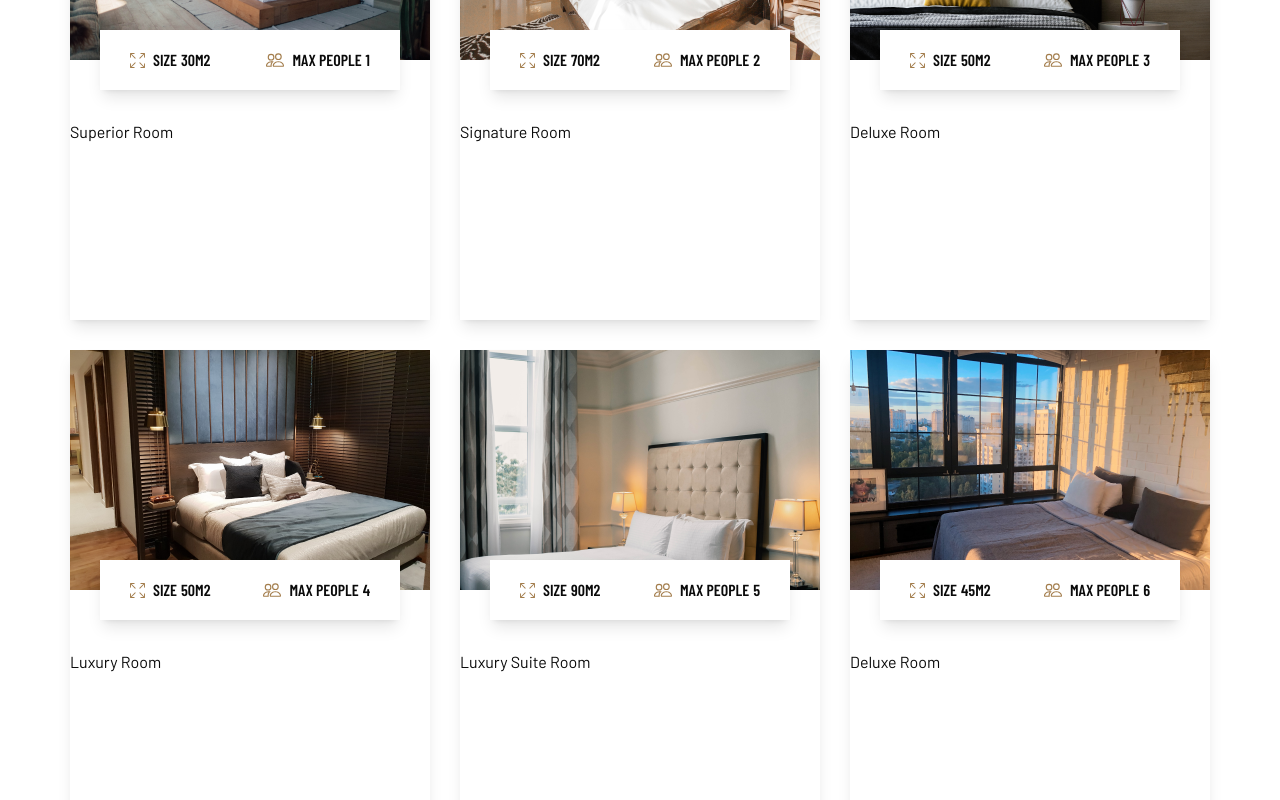
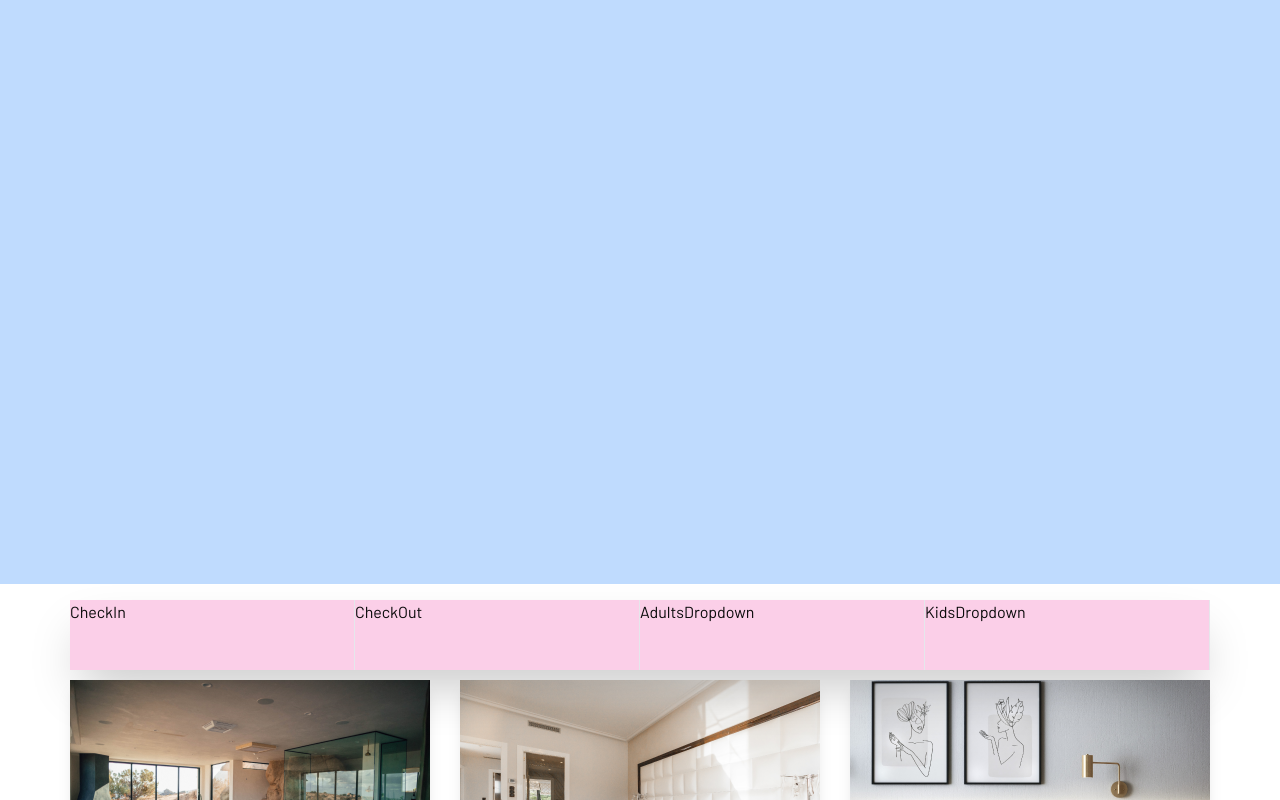
Before and after one commit to JOSEBARZOLA/NoeResort, a React (Create React App) app: page / in a window 1280 px wide. Shown: the part 300-1100 px from the top of the page. Built offline with nearby package versions, Linux system fonts and the light colour scheme; a web font is replaced by a local one.

Commit message:
create slider & bookForm

```diff
--- a/public/index.html
+++ b/public/index.html
@@ -9,7 +9,6 @@
       name="description"
       content="Web site created using create-react-app"
     />
-    <link rel="apple-touch-icon" href="%PUBLIC_URL%/logo192.png" />
     <!--
       manifest.json provides metadata used when your web app is installed on a
       user's mobile device or desktop. See https://developers.google.com/web/fundamentals/web-app-manifest/
--- a/src/components/BookForm.js
+++ b/src/components/BookForm.js
@@ -1,7 +1,33 @@
 import React from 'react';
+//components
+import AdultsDropdown from '../components/AdultsDropdown';
+import KidsDropdown from '../components/KidsDropdown';
+import CheckIn from '../components/CheckIn';
+import CheckOut from '../components/CheckOut';
+
+
+
+
 
 const BookForm = () => {
-  return <div>BookForm</div>;
+  return (
+  <form className='h-[300px] bg-pink-200 w-full lg:h-[70px]'>
+    <div className='flex flex-col w-full h-full lg:flex-row'>
+      <div className='flex-1 border-r'>
+        <CheckIn/>
+      </div>
+      <div className='flex-1 border-r'>
+        <CheckOut/>
+      </div>
+      <div className='flex-1 border-r'>
+        <AdultsDropdown/>
+      </div>
+      <div className='flex-1 border-r'>
+        <KidsDropdown/>
+      </div>
+    </div>
+  </form>
+  );
 };
 
 export default BookForm;
--- a/src/components/HeroSlider.js
+++ b/src/components/HeroSlider.js
@@ -1,7 +1,7 @@
 import React from 'react';
 
 const HeroSlider = () => {
-  return <div>HeroSlider</div>;
+  return <div className='heroSlider h-[600px] lg:h-[860px]  bg-blue-200'>HeroSlider</div>;
 };
 
 export default HeroSlider;
--- a/src/components/Room.js
+++ b/src/components/Room.js
@@ -44,12 +44,16 @@
           </div>
         </div>
       </div>
-      {/* name */}
-      <div>
-        <Link to={`/room/${id}`}> {/* Usa Link aquí */}
-          <h3>{name}</h3>
+      {/* name y description */}
+      <div className='text-center'>
+        <Link to={`/room/${id}`}>
+          <h3 className='h3'>{name}</h3>
         </Link>
+        <p className='max-w-[300px] mx-auto mb-3 lg:mb-6'>{description.slice(0, 50)}</p>
       </div>
+      {/* btn */}
+      <Link to={`/room/${id}`} className='btn btn-secondary btn-sm max-w-[240px] mx-auto'>
+      Book now from ${price}</Link>
     </div>
   );
 };
--- a/src/data.js
+++ b/src/data.js
@@ -30,7 +30,7 @@
 export const roomData = [
   {
     id: 1,
-    name: 'Superior Room',
+    name: 'Habitacion superior',
     description:
       'Lorem ipsum dolor sit amet consectetur adipisicing elit.Ea placeat eos sed voluptas unde veniam eligendi a. Quaerat molestiae hic omnis temporibus quos consequuntur nam voluptatum ea accusamus, corrupti nostrum eum placeat quibusdam quis beatae quae labore earum architecto aliquid debitis.',
     facilities: [
--- a/src/pages/Home.js
+++ b/src/pages/Home.js
@@ -1,10 +1,19 @@
 import React from 'react';
 //components
 import Rooms from '../components/Rooms';
+import BookForm from '../components/BookForm';
+import HeroSlider from '../components/HeroSlider';
+
 
 const Home = () => {
   return(
    <>
+   <HeroSlider/>
+   <div className='container mx-auto relative'>
+    <div className='bg-accent/20 mt-4 p-4 lg:shadow-2xl lg:absolute lg:left-0 lg:right-0 lg:p-0 lg:z-30'>
+   <BookForm/>
+    </div>
+   </div>
   <Rooms/>
   </>);
 };
```
Also changed, not shown: public/manifest.json (deleted).
